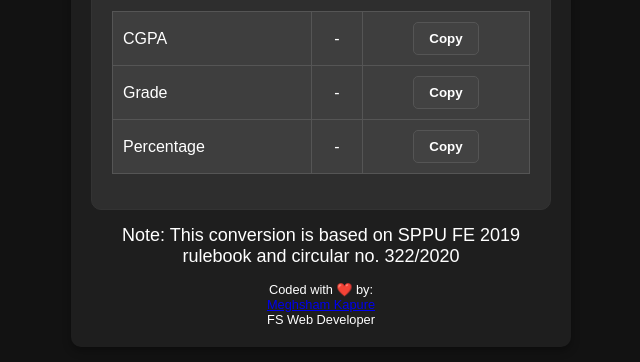
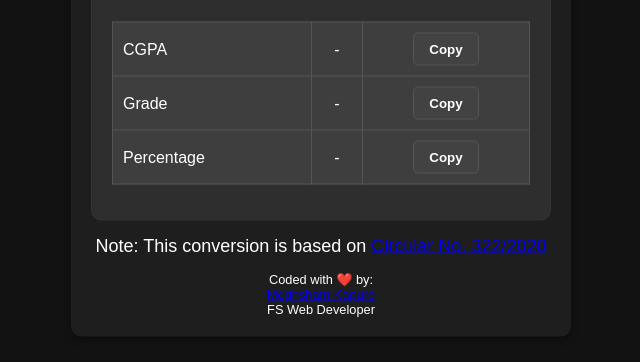
Before and after one commit to meghshamkapure/sppu-cgpa-to-percentage-converter, a plain HTML site: page index.html in a window 1280 px wide. Shown: the part 308-670 px from the top of the page, without its empty margins (319-959 px from the left). Drawn offline with Linux system fonts and the light colour scheme.

Commit message:
Update index.html
circular link added

```diff
--- a/index.html
+++ b/index.html
@@ -44,7 +44,8 @@
     </div>
   </div>
   <div class="bottombox">
-    <div class="note">Note: This conversion is based on SPPU FE 2019 rulebook and circular no. 322/2020</div>
+    <div class="note">Note: This conversion is based on <a href="http://sppudocs.unipune.ac.in/sites/circulars/Boards%20And%20Meetings%20Circulars/Circular%20No.%20332-2020%20-%20Approval%20for%20Conversion%20Equation%20of%20CGPA%20to%20Percentage_08_122020.pdf">Circular No. 322/2020</a>
+ </div>
     <div class="credits">Coded with ❤️ by:<br><a href="https://www.linkedin.com/in/meghsham-kapure/">Meghsham Kapure</a> <br>FS Web Developer</div>
   </div>
 </div>
```
